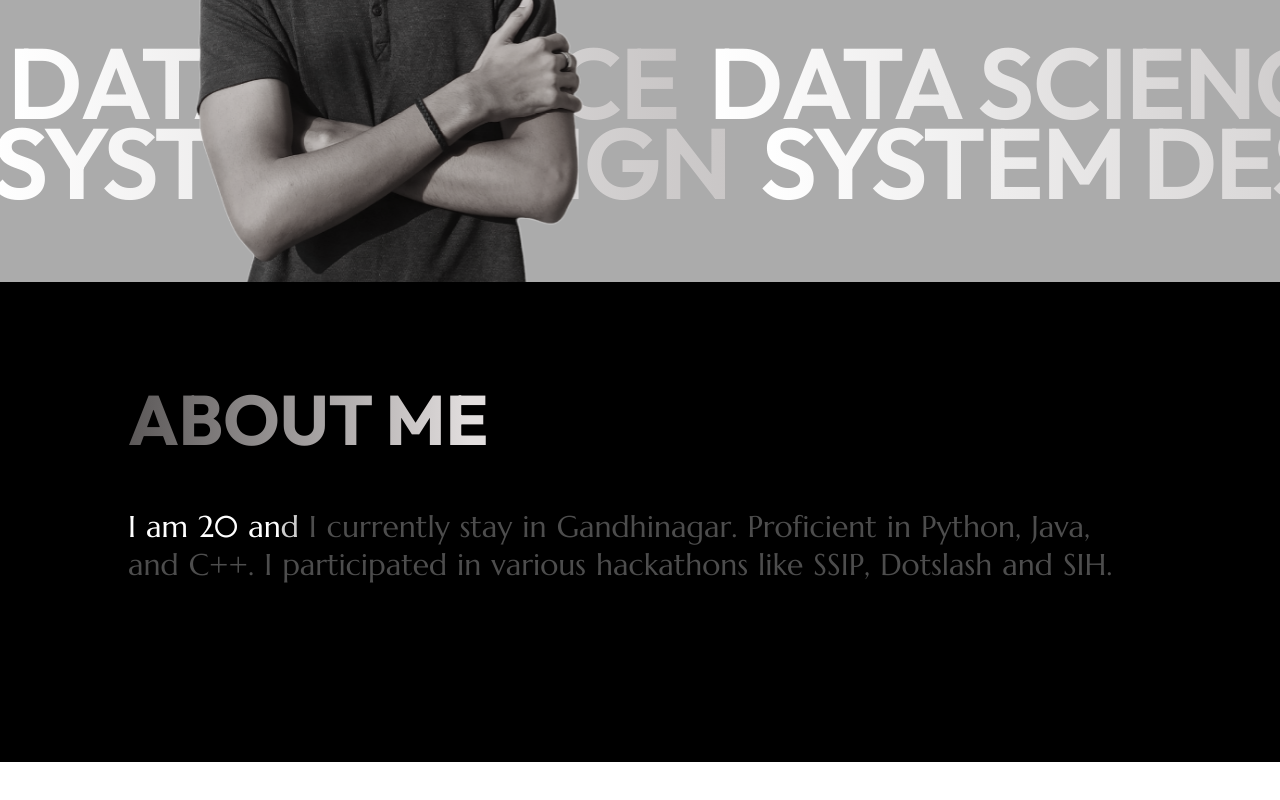
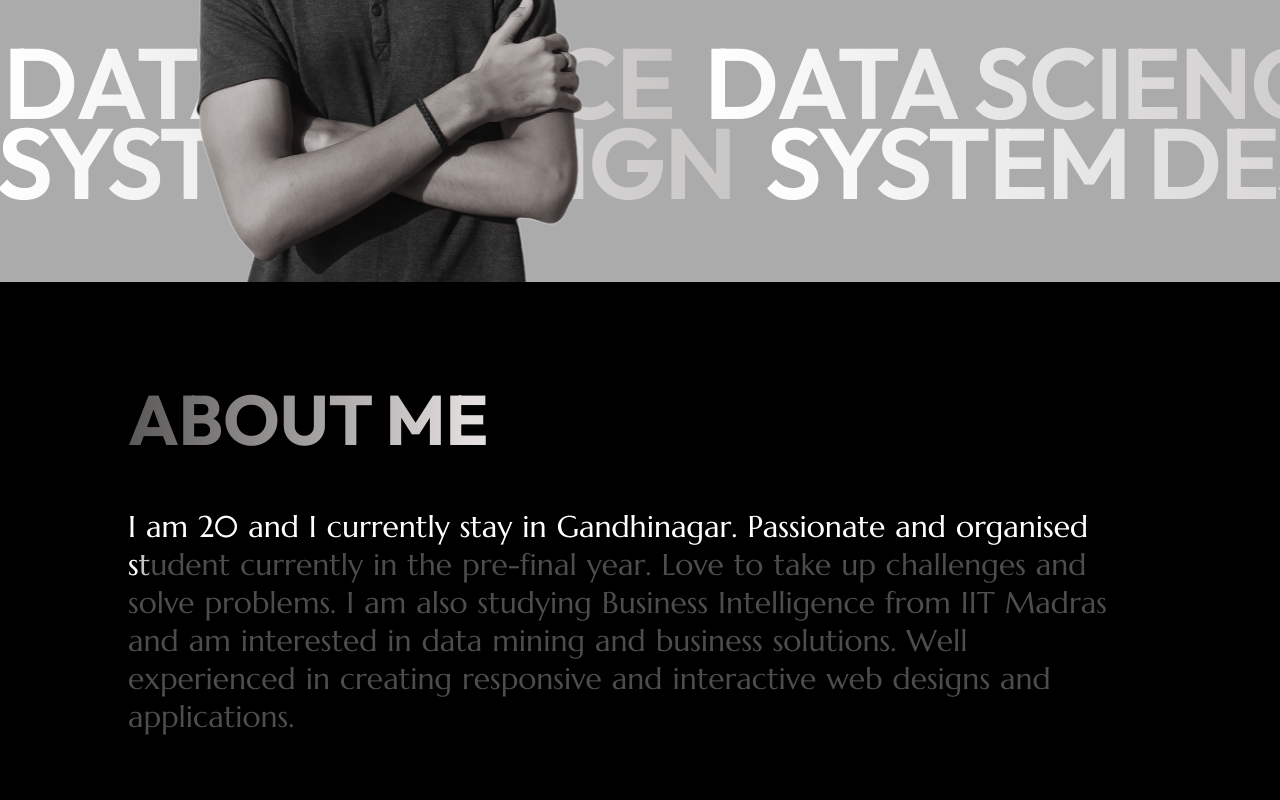
Before and after one commit to Hellcaster99/portfolio, a Next.js app: page / in a window 1280 px wide. Shown: the part 518-1318 px from the top of the page. Before the commit the page ends 1280 px from the top, so only its background shows below. Built offline with nearby package versions, Linux system fonts and the light colour scheme.

Commit message:
animate changes home about

```diff
--- a/src/styles/About.module.css
+++ b/src/styles/About.module.css
@@ -1,6 +1,6 @@
 .aboutContainer{
     width: 100%;
-    min-height: 60vh;
+    min-height: 50vh;
     background: #000;
     padding: 8% 10%;
     position: relative;
--- a/src/ui/About.jsx
+++ b/src/ui/About.jsx
@@ -12,7 +12,7 @@ export default function About(){
                 <AnimatePresence mode='wait'>
                 <m.h1 className={styles.heading} initial={{opacity:0,y:"40%"}} whileInView={{opacity:1,y:0,transition:{duration:1.5,type:"spring",delay:0.1}}}>About me</m.h1>
                 </AnimatePresence>
-                <Paragraph>I am 20 and I currently stay in Gandhinagar. Proficient in Python, Java, and C++. I participated in various hackathons like SSIP, Dotslash and SIH.</Paragraph>
+                <Paragraph>I am 20 and I currently stay in Gandhinagar. Passionate and organised student currently in the pre-final year. Love to take up challenges and solve problems. I am also studying Business Intelligence from IIT Madras and am interested in data mining and business solutions. Well experienced in creating responsive and interactive web designs and applications.</Paragraph>
             </div>
         </div>
     )
```
